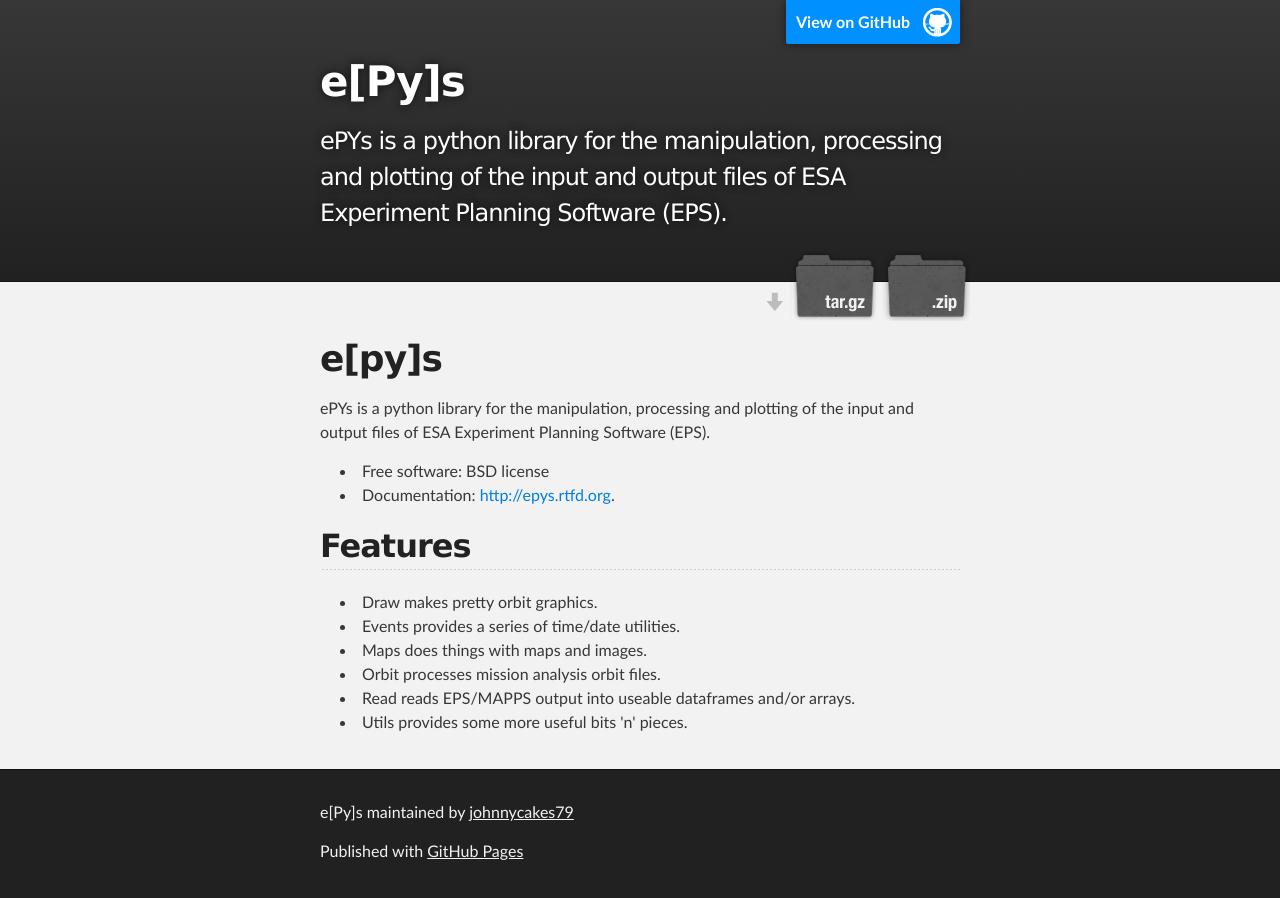
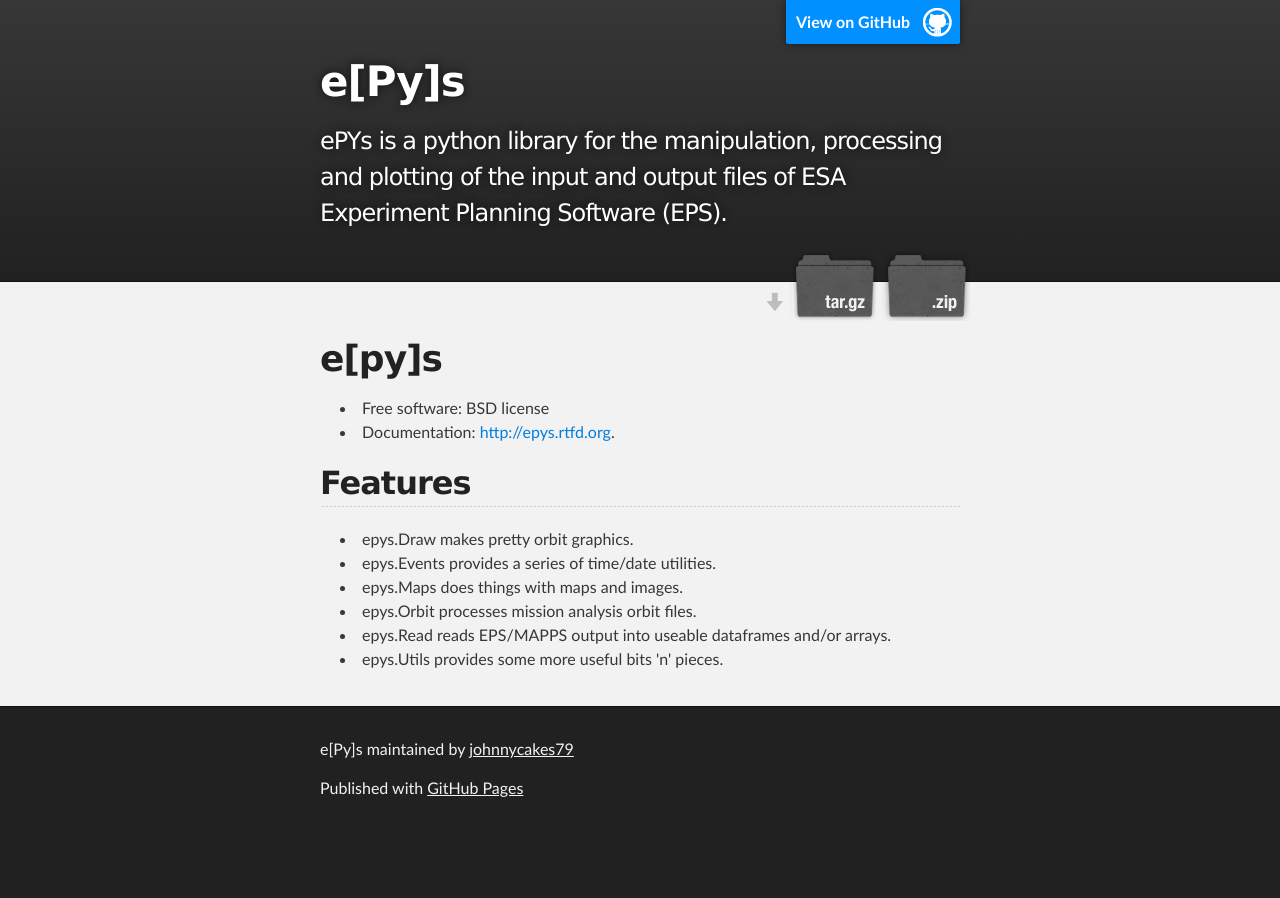
Before and after one commit to drjmcauliffe/pyops, a plain HTML site: page index.html in a window 1280 px wide. After the commit the page ends 835 px from the top, so only its background shows below. Drawn offline with Linux system fonts and the light colour scheme.

Commit message:
main page simplified.

```diff
--- a/index.html
+++ b/index.html
@@ -36,9 +36,6 @@
 <h1>
 <a name="epys" class="anchor" href="#epys"><span class="octicon octicon-link"></span></a>e[py]s</h1>
 
-<p>ePYs is a python library for the manipulation, processing and plotting
-of the input and output files of ESA Experiment Planning Software (EPS).</p>
-
 <ul>
 <li>Free software: BSD license</li>
 <li>Documentation: <a href="http://epys.rtfd.org">http://epys.rtfd.org</a>.</li>
@@ -46,12 +43,12 @@ of the input and output files of ESA Experiment Planning Software (EPS).</p>
 <a name="features" class="anchor" href="#features"><span class="octicon octicon-link"></span></a>Features</h2>
 
 <ul>
-<li><b>Draw</b> makes pretty orbit graphics.</li>
-<li><b>Events</b> provides a series of time/date utilities.</li>
-<li><b>Maps</b> does things with maps and images.</li>
-<li><b>Orbit</b> processes mission analysis orbit files.</li>
-<li><b>Read</b> reads EPS/MAPPS output into useable dataframes and/or arrays.</li>
-<li><b>Utils</b> provides some more <i>useful</i> bits 'n' pieces.</li>
+<li><b>epys.Draw</b> makes pretty orbit graphics.</li>
+<li><b>epys.Events</b> provides a series of time/date utilities.</li>
+<li><b>epys.Maps</b> does things with maps and images.</li>
+<li><b>epys.Orbit</b> processes mission analysis orbit files.</li>
+<li><b>epys.Read</b> reads EPS/MAPPS output into useable dataframes and/or arrays.</li>
+<li><b>epys.Utils</b> provides some more <i>useful</i> bits 'n' pieces.</li>
 </ul>
       </section>
     </div>
```
